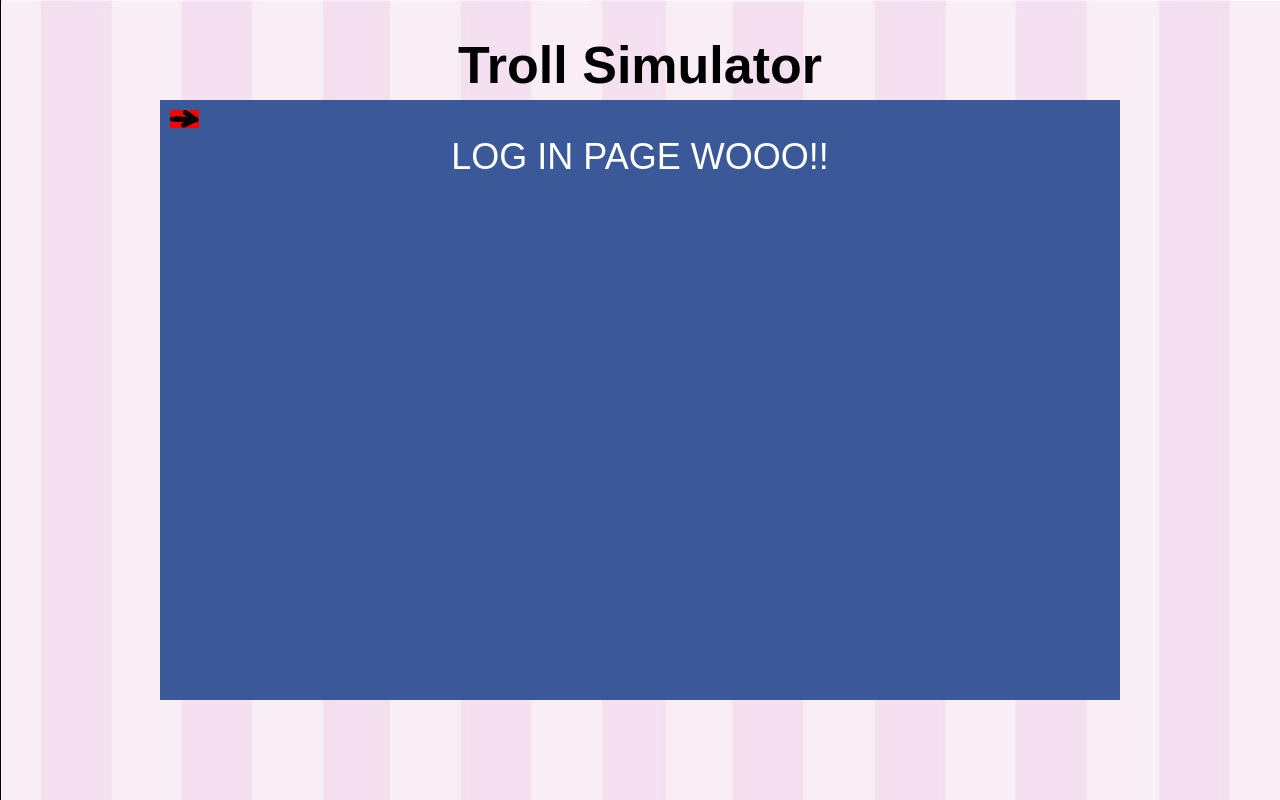
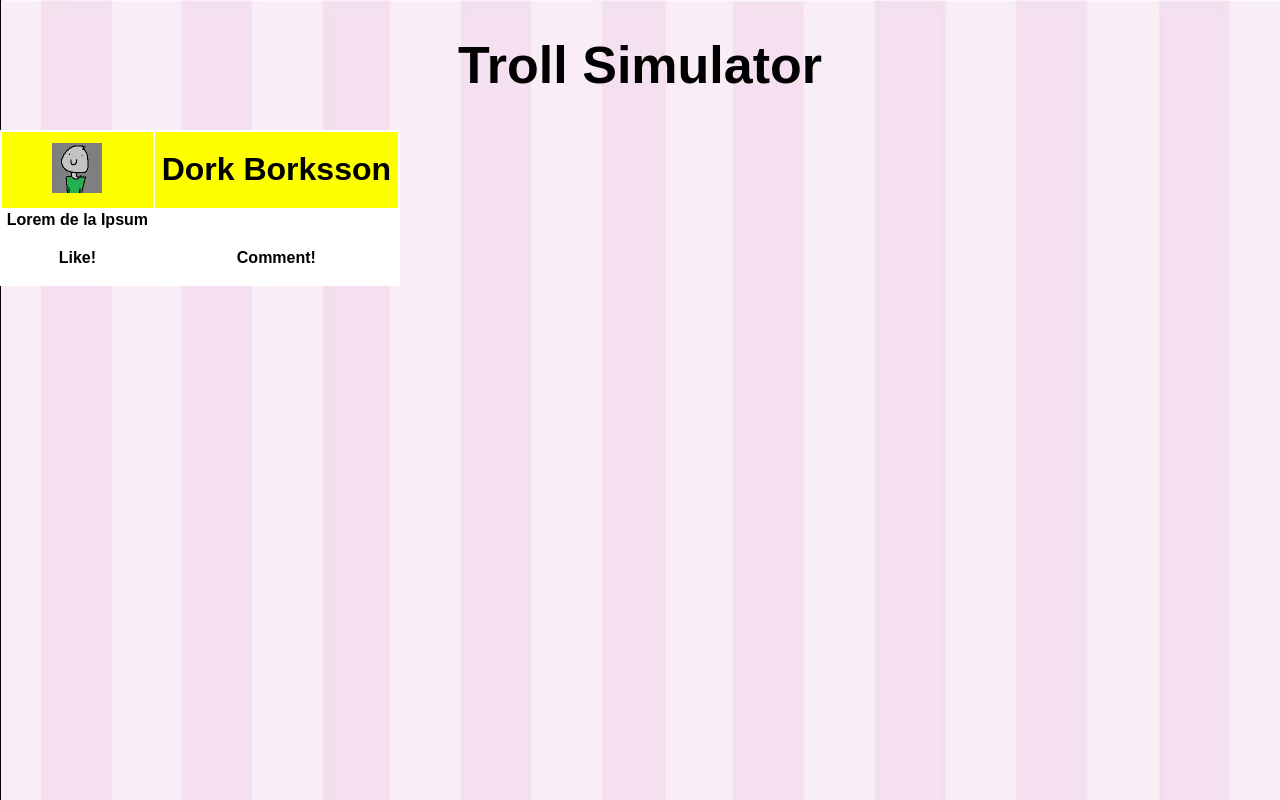
Before and after one commit to perblawiik/the-cake, a React (Create React App) app: page / in a window 1280 px wide. Built offline with nearby package versions, Linux system fonts and the light colour scheme.

Commit message:
Post
Starting point for posts. A post can be called <Post name='Name McNameface' text='Lorem Ipsum'> to make a postwindow

```diff
--- a/src/App.js
+++ b/src/App.js
@@ -1,6 +1,7 @@
 import React, { Component } from 'react';
 
 import GameWindow from './js/classes/GameWindow';
+import Post from './js/classes/Post';
 
 import './css/App.css';
 
@@ -9,7 +10,7 @@ class App extends Component {
     return (
       <div>
       	<h1 style={{fontSize: '52px', color: 'black', textAlign: 'center'}}>Troll Simulator</h1>
-        <GameWindow/>
+        <Post name='Dork Borksson' text='Lorem de la Ipsum'/>
       </div>
     );
   }
--- /dev/null
+++ b/src/css/Post.css
@@ -0,0 +1,35 @@
+
+.mainWindowPost {
+	width: 400px;
+	background-color: white;
+}
+
+.userBar {
+	background-color: yellow;
+}
+
+.userFace {
+	width: 50px;
+	height: 50px;
+	padding: 10px;
+
+
+}
+
+.userName {
+	font-size: xx-large;
+
+}
+
+.likeButton {
+	/*display: inline;*/
+}
+
+.commentButton {
+	/*display: inline;
+	float: right;*/
+}
+
+/* On all p? should we make specific?*/
+p{
+}
--- /dev/null
+++ b/src/js/classes/Post.js
@@ -0,0 +1,56 @@
+import React, { Component } from 'react';
+
+import '../../css/Post.css';
+
+// Global GameState object
+const GameState = {
+    LOGIN_PAGE: 0,
+    MAIN_PAGE: 1
+};
+
+class Post extends Component {
+
+    constructor(props){
+        super(props);
+        this.state = {
+            gameState: GameState.MAIN_PAGE
+        };
+
+
+    }
+
+    render() {
+        return(
+
+                <table className='mainWindowPost'>
+
+                    <tr className='userBar'>
+                        <th>
+                            <img className='userFace' src={require('../../img/' + this.props.name + '.png')}/>
+                        </th>
+                        <th className='userName'>
+                            {this.props.name}
+                        </th>
+                    </tr>
+
+                    <tr className='textBar'>
+                        <th className='postText'>
+                            {this.props.text}
+                        </th>
+                    </tr>
+
+                    <tr className='reactionBar'>
+                        <th className='likeButton'>
+                            <p> Like! </p>
+                        </th>
+                        <th className='commentButton'>
+                            <p> Comment! </p>
+                        </th>
+                    </tr>
+
+                </table>
+            );
+    }
+}
+
+export default Post;
```
Also changed, not shown: src/img/Dork Borksson.png (added).
